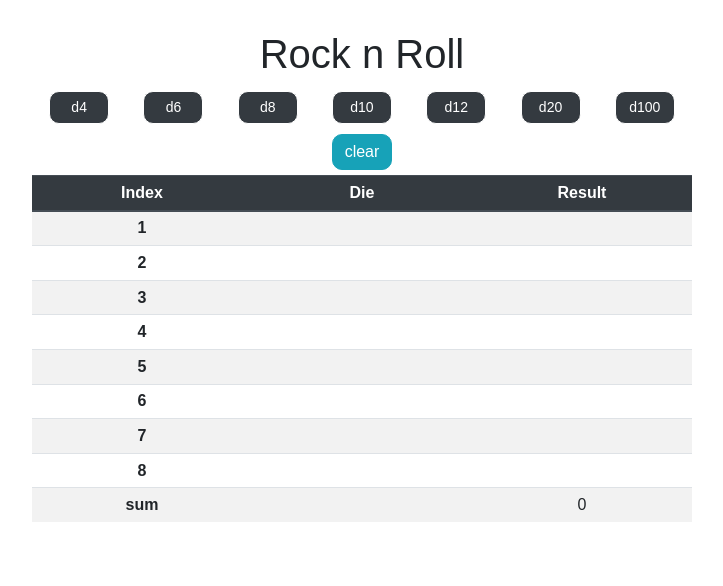
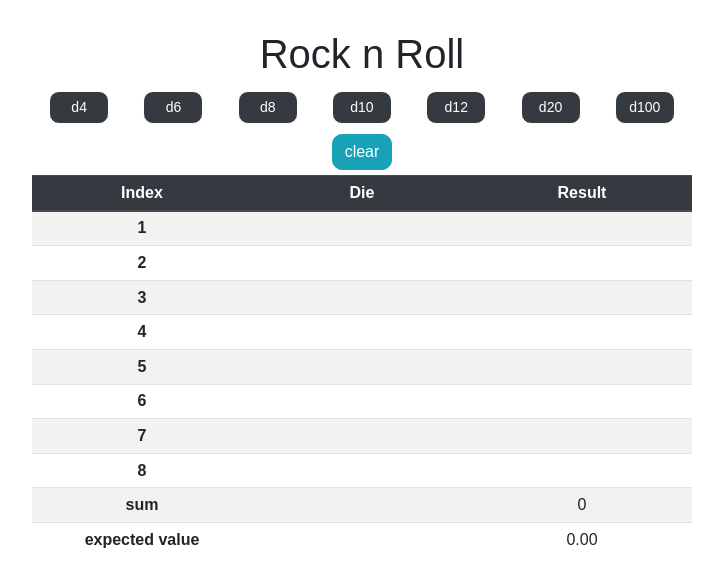
Before and after one commit to ruixuantan/rocknroll, a React app: page / in a window 1280 px wide. Shown: the top 586 px of the page, without its empty margins (278-1001 px from the left). Built offline with nearby package versions, Linux system fonts and the light colour scheme.

Commit message:
featureexpected value

```diff
--- a/src/components/Roller.js
+++ b/src/components/Roller.js
@@ -3,6 +3,10 @@ import "./Roller.css"
 
 const roll = (side) => {
   return Math.floor(Math.random() * side) + 1;
+}
+
+const expectedValue = (number) => {
+	return (number * (number + 1)) / (2 * number).toFixed(4)
 }
 
 const Die = ({number, clickEvent}) => {
@@ -24,21 +28,28 @@ const Roller = () => {
 	const [results, setResult] = useState(new Array(MAXROWS).fill(null))
 	const [clicks, setClicks] = useState(0)
 	const [sum, setSum] = useState(0)
+	const [expected, setExpected] = useState(0)
 
 	// some sort of a queue
 	const updateResult = (die, outcome) => {
 		const dieName = 'd' + die
 		setResult(prev => {
-			const toAdd = { "die": dieName, "outcome": outcome };
+			const toAdd = {
+				"die": dieName,
+				"outcome": outcome,
+				"expected": expectedValue(die)
+			};
 			if (clicks < 8) {
 				prev[clicks] = toAdd
 				setClicks(clicks + 1)
 				setSum(sum + outcome)
+				setExpected(expected + toAdd.expected)
 			} else {
-				const popped = prev[0].outcome
+				const popped = prev[0]
 				prev.shift();
 				prev = [...prev, toAdd];
-				setSum(sum + outcome - popped)
+				setSum(sum + outcome - popped.outcome)
+				setExpected(expected + toAdd.expected - popped.expected)
 			}
 			return prev
 		});
@@ -48,6 +59,7 @@ const Roller = () => {
 		setResult(new Array(MAXROWS).fill(null))
 		setClicks(0)
 		setSum(0)
+		setExpected(0)
 	}
 
 	return (
@@ -94,6 +106,12 @@ const Roller = () => {
 						<td></td>
 						<td>{sum}</td>
 					</tr>
+					{/* Expected indicator */}
+					<tr>
+						<th>expected value</th>
+						<td></td>
+						<td>{expected.toFixed(2)}</td>
+					</tr>
 				</tbody>
 			</table>
 
```
Also changed, not shown: 1 other file (tests, documents, lock files or other folders).
